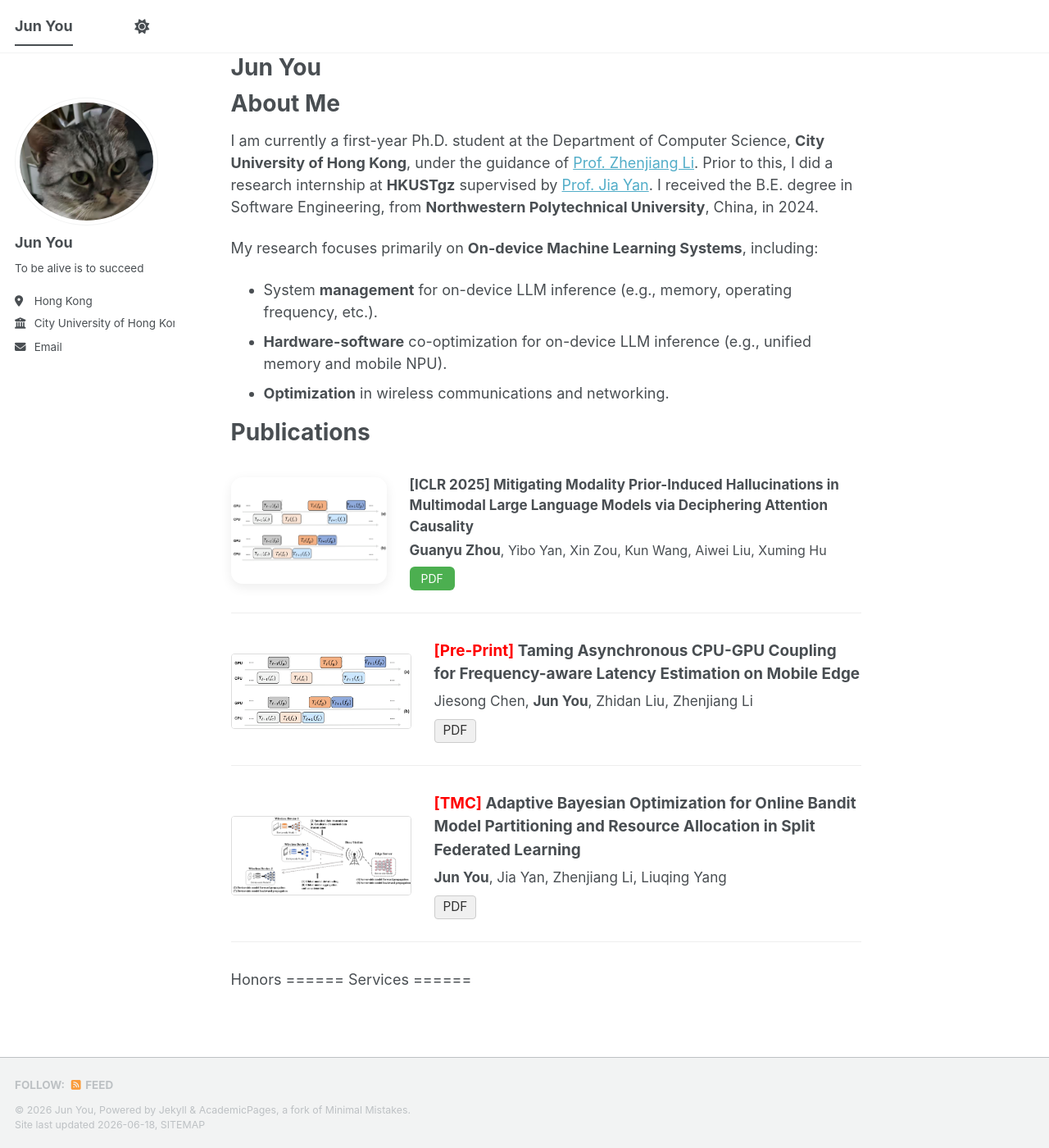
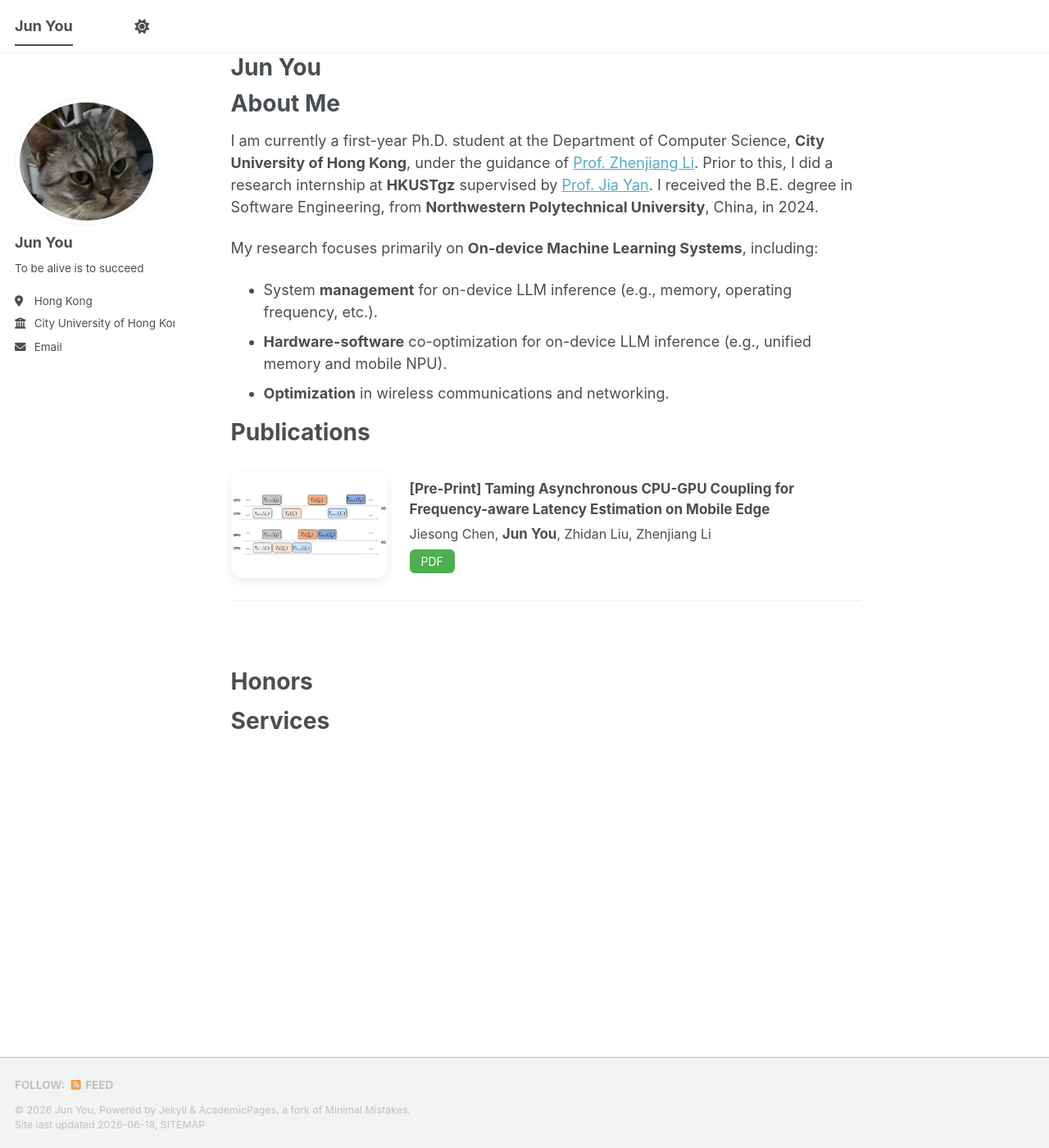
Before and after one commit to junyou2001/junyou2001.github.io, a Jekyll site: the page built from _pages/about.md, in a window 1280 px wide and 1400 px high, scrolled down 33 px. Shown: the whole window at 82% size. Built offline with Jekyll 4.4.1, drawn with Linux system fonts in a browser that asks for light colours; a script bundle is joined from its source files by our own code; library files that are not in the unit come from our copies.

Commit message:
'update'

```diff
--- a/_pages/about.md
+++ b/_pages/about.md
@@ -89,10 +89,9 @@
     <img src="/images/papers/Taming.png">
   </div>
 
-
   <div class="pub-content">
-    <p><strong>[ICLR 2025] Mitigating Modality Prior-Induced Hallucinations in Multimodal Large Language Models via Deciphering Attention Causality</strong></p>
-    <p><strong>Guanyu Zhou</strong>, Yibo Yan, Xin Zou, Kun Wang, Aiwei Liu, Xuming Hu</p>
+    <p><strong>[Pre-Print] Taming Asynchronous CPU-GPU Coupling for Frequency-aware Latency Estimation on Mobile Edge</strong></p>
+    <p>Jiesong Chen, <strong>Jun You</strong>, Zhidan Liu, Zhenjiang Li</p>
 
 
     <div class="pub-buttons">
@@ -102,33 +101,54 @@
   </div>
 </div>
 
+</div>
 
 
-<div class="pub-item">
-  <div class="pub-thumb">
-    <img src="/images/papers/Taming.png" alt="Taming">
-  </div>
-  <div class="pub-info">
-    <div class="pub-title"><span style="color:red">[Pre-Print]</span> Taming Asynchronous CPU-GPU Coupling for Frequency-aware Latency Estimation on Mobile Edge</div>
-    <div class="pub-authors">Jiesong Chen, <b>Jun You</b>, Zhidan Liu, Zhenjiang Li</div>
-    <div class="pub-buttons">
-      <a href="https://arxiv.org/abs/2604.15357" class="pub-btn">PDF</a>
-    </div>
-  </div>
-</div>
 
-<div class="pub-item">
-  <div class="pub-thumb">
-    <img src="/images/papers/BO_TMC.png" alt="BO_TMC">
-  </div>
-  <div class="pub-info">
-    <div class="pub-title"><span style="color:red">[TMC]</span> Adaptive Bayesian Optimization for Online Bandit Model Partitioning and Resource Allocation in Split Federated Learning</div>
-    <div class="pub-authors"><b>Jun You</b>, Jia Yan, Zhenjiang Li, Liuqing Yang</div>
-    <div class="pub-buttons">
-      <a href="https://ieeexplore.ieee.org/stamp/stamp.jsp?arnumber=11437533" class="pub-btn">PDF</a>
-    </div>
-  </div>
-</div>
+<style>
+.experience {
+  margin-top: 40px;
+}
+
+
+.exp-item {
+  display: flex;
+  align-items: center;
+  gap: 24px;
+  margin-bottom: 28px;
+}
+
+.logo-box {
+  width: 120px;
+  height: 120px;
+  background: #fff;
+  border-radius: 16px;
+  display: flex;
+  align-items: center;
+  justify-content: center;
+  box-shadow: 0 4px 14px rgba(0,0,0,0.06);
+}
+
+.logo-box img {
+  max-width: 80%;
+  max-height: 80%;
+  object-fit: contain;
+}
+
+.exp-content p {
+  margin: 4px 0;
+  font-size: 16px;
+}
+
+.exp-content strong {
+  font-size: 17px;
+}
+</style>
+
+
+
+<br>
+
 
 Honors
 ======
```
